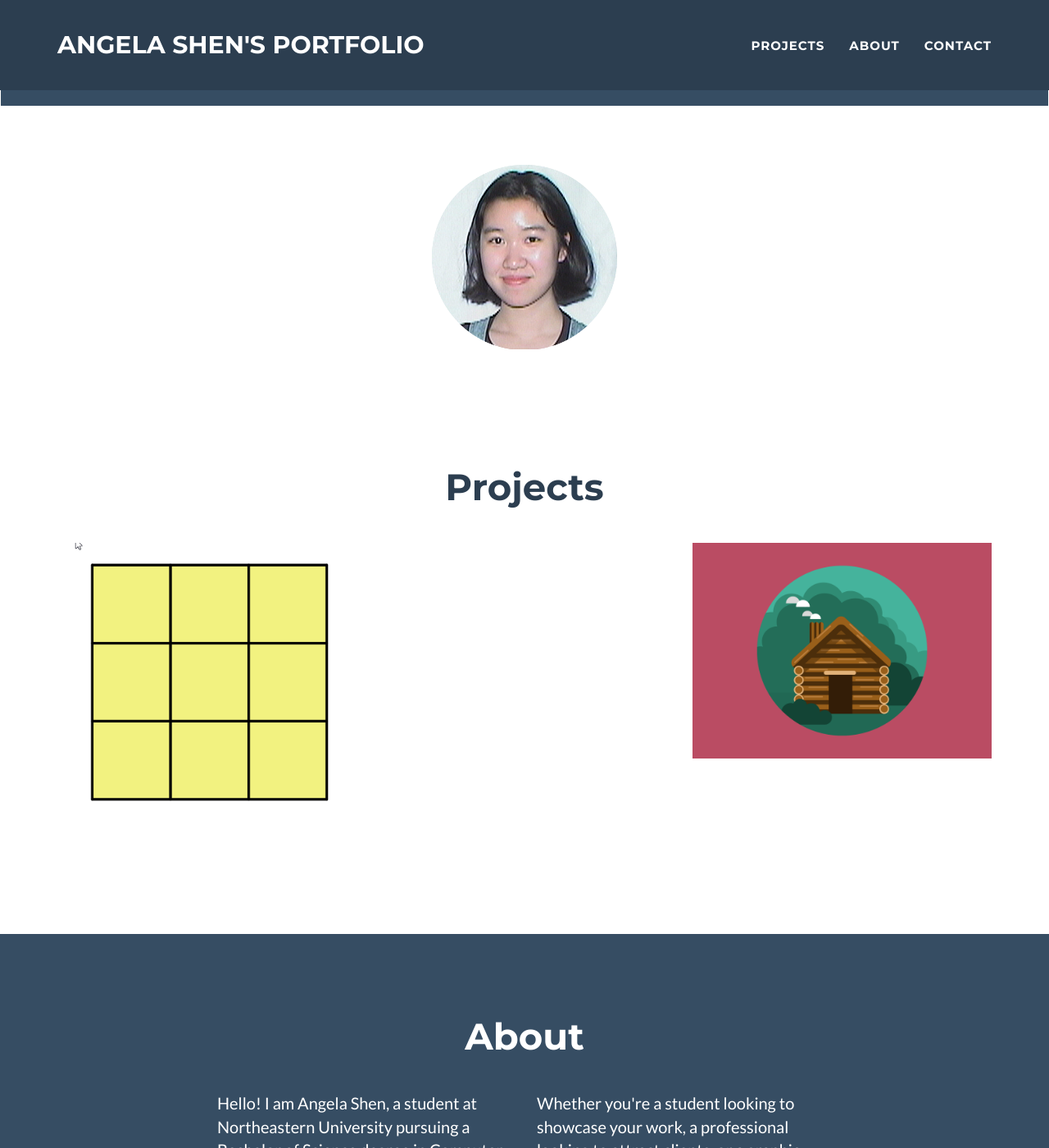
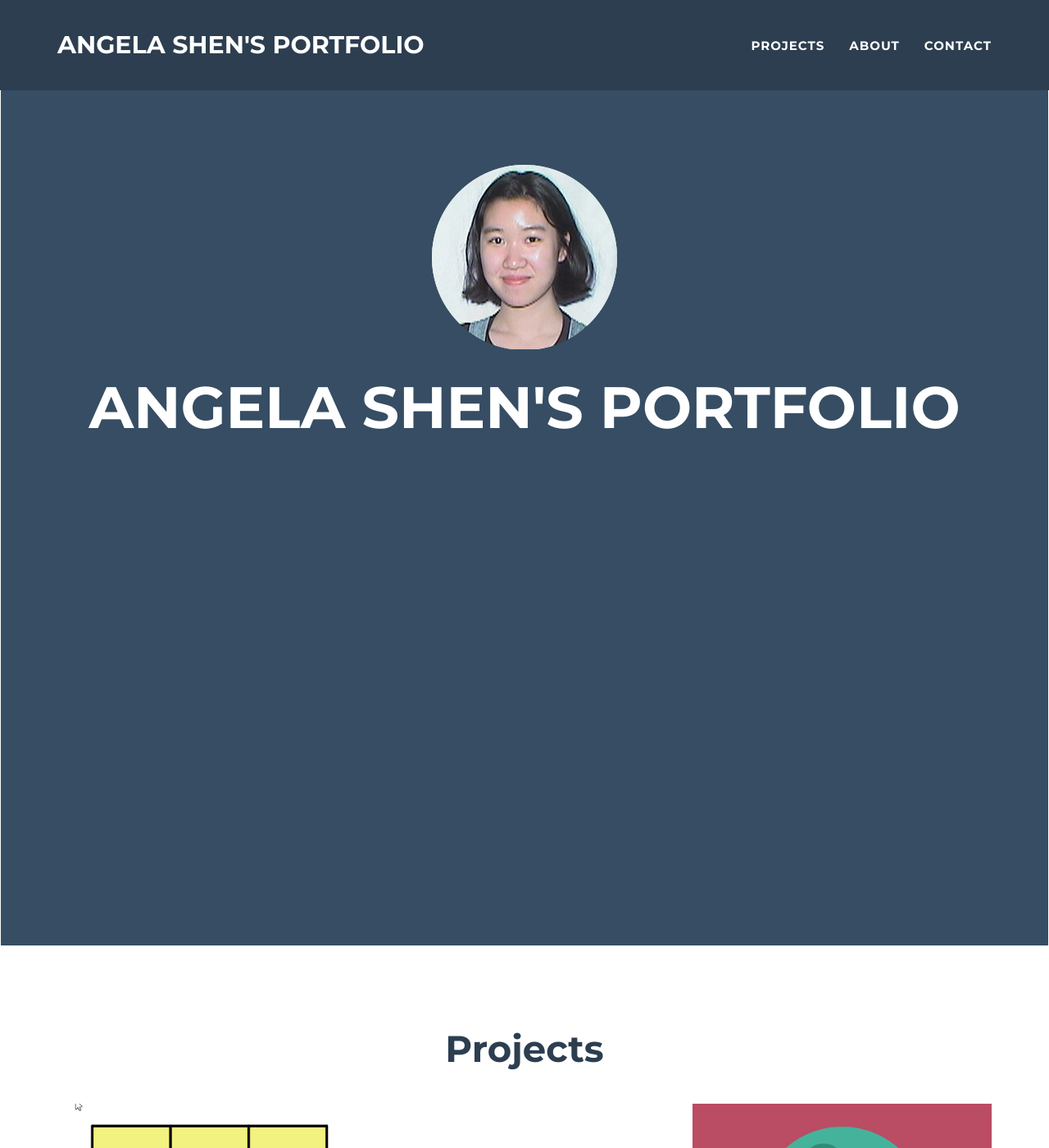
Before and after one commit to shen02/portfolio, a Jekyll site: the page built from _posts/2020-11-09-Lights-Out-Sat-Solver.markdown, in a window 1280 px wide and 1400 px high. Shown: the whole window at 82% size. Built offline with Jekyll 4.4.1, drawn with Linux system fonts in a browser that asks for light colours.

Commit message:
Changed header size

```diff
--- a/_includes/css/main.css
+++ b/_includes/css/main.css
@@ -85,7 +85,7 @@ hr.star-primary:after {
 header {
     width: 100%;
     height: 0;
-    padding: 0 0 10%;
+    padding: 0 0 90%;
     border: 1px solid;
     background-size: 100%;
     text-align: center;
```
